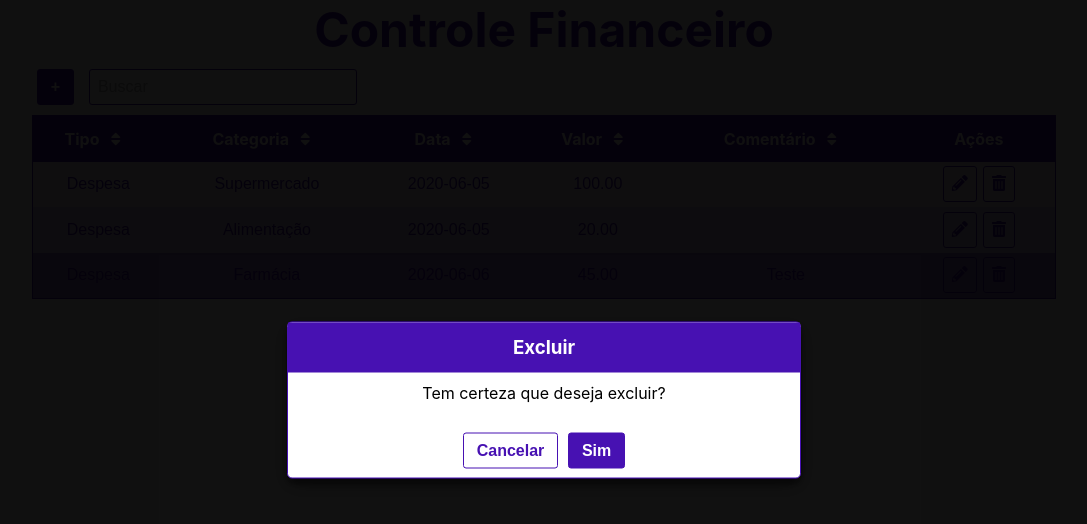
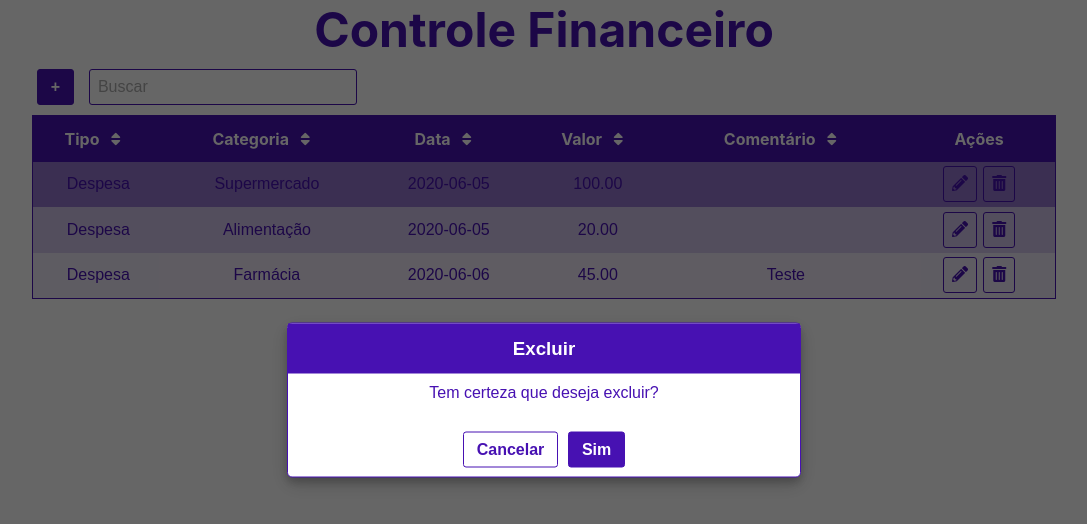
Before and after one commit to vcnsiqueira/Personal_finance, a React (Create React App) app in the folder client/: page / in a window 1280 px wide. Both pictures are taken after a click on the element 1095 px from the left and 184 px from the top of the page. Shown: the top 524 px of the page, without its empty margins (96-1183 px from the left). Built offline with nearby package versions, Linux system fonts and the light colour scheme.

Commit message:
I corrected some mistakes with the modals, for instance the grey background when clicking the delete button. I added the function when the user clicks the escape button to cancel the modals and the same when he clicks outside the overlay

```diff
--- a/client/src/Components/Modal/ConfirmModal/ConfirmModal.js
+++ b/client/src/Components/Modal/ConfirmModal/ConfirmModal.js
@@ -8,13 +8,19 @@ const ConfirmModal = ({ show, handleClose, children, element, onRemove }) => {
 
     const showHideClassName = show ? "modal display-block" : "modal display-none"
 
-    const removeElement = (element) => {
+    const removeElement = element => {
         onRemove(element.id);
         handleClose();
     };
 
+    const handleBackground = event => { // Função para fechar o modal ao clicar fora
+        if (!event.target.closest('.modal-wrapper')) {
+            handleClose();
+        }
+    };
+
     return(
-        <div className={showHideClassName}>
+        <div className={showHideClassName} onClick={handleBackground}>
             <div className="modal-wrapper">
                 <div className="modal-header">
                     <h3>{children}</h3>
@@ -24,7 +30,7 @@ const ConfirmModal = ({ show, handleClose, children, element, onRemove }) => {
                 </div>
                 <div className="modal-footer">
                     <Button backgroundColor="#4711B2" onClick={handleClose}>Cancelar</Button>
-                    <Button variant="solid" backgroundColor="#4711B2" type="submit" onClick={() => removeElement(element)}>Sim</Button>
+                    <Button variant="solid" backgroundColor="#4711B2" onClick={() => removeElement(element)}>Sim</Button>
                 </div>
             </div>
         </div>
--- a/client/src/Components/Modal/RegisterModal/RegisterModal.js
+++ b/client/src/Components/Modal/RegisterModal/RegisterModal.js
@@ -49,17 +49,27 @@ class RegisterModal extends Component {
         const { tipo, categoria, data, valor, comentario } = this.state;
         const { show, children, handleClose } = this.props;
         const selectTypeOptions = [ 'Receita', 'Despesa' ];
-        //const showHideClassName = show ? "modal display-block" : "modal display-none"
+        const showHideClassName = show ? "modal display-block" : "modal display-none"
+
+        const handleEscape = event => {
+            if (event.key === "Escape") {
+                handleClose();
+            }
+        }
+
+        const handleBackground = event => {
+            if (!event.target.closest('.modal-wrapper')) {
+                handleClose();
+            };
+        };
 
         return(
-            !show
-                ? null :
-                <div className="modal display-block">
+            <div className={showHideClassName} onClick={handleBackground}>
                 <div className="modal-wrapper">
                     <div className="modal-header">
                         <h3>{children}</h3>
                     </div>
-                        <form onSubmit={this.submitForm}>
+                    <form onReset={handleClose} onKeyDown={handleEscape} onSubmit={this.submitForm}>
                         <div className="modal-body">
                             <div>
                                 <Label>Cadastro:</Label>
@@ -83,7 +93,7 @@ class RegisterModal extends Component {
                             </div>
                         </div>
                         <div className="modal-footer">
-                                <Button backgroundColor="#4711B2" onClick={handleClose}>Cancelar</Button>
+                            <Button backgroundColor="#4711B2" type="reset">Cancelar</Button>
                             <Button variant="solid" backgroundColor="#4711B2" type="submit">Cadastrar</Button>
                         </div>
                     </form>
--- a/client/src/Components/Select/Select.js
+++ b/client/src/Components/Select/Select.js
@@ -27,11 +27,11 @@ const SelectStyles = styled.select`
 
 const Select = ({ value, options, onChange }) => {
     return(
-        <SelectStyles value={value} onChange={onChange}>
-                <option value='' selected disabled>Escolha</option>
+        <SelectStyles defaultValue={value} onChange={onChange}>
+                <option value={''} disabled>Escolha</option>
                 {options.map(option => {
                     return(
-                        <option value={option}>{option}</option>
+                        <option key={option} value={option}>{option}</option>
                     )
                 })}
         </SelectStyles>
--- a/client/src/Components/Table/Table.js
+++ b/client/src/Components/Table/Table.js
@@ -14,18 +14,26 @@ class Table extends React.Component {
 
         this.state = {
             header: ['Tipo', 'Categoria', 'Data', 'Valor', 'Comentário', 'Ações'],
-            showConfirmModal: false,
+            showConfirmModal: null,
             sortedField: null,
         };
 
-        this.toggleConfirmModal = this.toggleConfirmModal.bind(this);
+        this.openConfirmModal = this.openConfirmModal.bind(this);
+        this.closeConfirmModal = this.closeConfirmModal.bind(this);
+        this.sortElement = this.sortElement.bind(this);
     };
 
-    toggleConfirmModal = event => {
+    openConfirmModal = item => {
         this.setState({
-          showConfirmModal: !this.state.showConfirmModal,
-        })
-    }
+          showConfirmModal: item,
+        });
+    };
+
+    closeConfirmModal = () => {
+        this.setState({
+            showConfirmModal: null,
+        });
+    };
 
     sortElement = name => {
         this.setState({
@@ -44,11 +52,11 @@ class Table extends React.Component {
                     <thead>
                         <tr>
                         {
-                            header.map(item => {
+                            header.map((item, index) => {
                                 if(item !== 'Ações'){
-                                    return(<th>{item}<Icon color='#FFF' onClick={() => this.sortElement(item)}><i className="fas fa-sort"></i></Icon></th>);
+                                    return(<th key={index}>{item}<Icon color='#FFF' onClick={() => this.sortElement(item)}><i className="fas fa-sort"/></Icon></th>);
                                 }
-                                return(<th>{item}</th>);
+                                return(<th key={index}>{item}</th>);
                             })
                         }
                         </tr>
@@ -64,17 +72,16 @@ class Table extends React.Component {
                                     <td>{item.valor}</td>
                                     <td>{item.comentario}</td>
                                     <td>
-                                        <Icon color='#4711B2' border hover><i className="fas fa-pencil-alt"></i></Icon>
-                                        <Icon color='#4711B2' border hover onClick={this.toggleConfirmModal}><i className="fas fa-trash-alt"></i></Icon>
+                                        <Icon color='#4711B2' border hover><i className="fas fa-pencil-alt"/></Icon>
+                                        <Icon color='#4711B2' border hover onClick={() => this.openConfirmModal(item)}><i className="fas fa-trash-alt"/></Icon>
+                                        <ConfirmModal show={showConfirmModal === item} handleClose={this.closeConfirmModal} element={item} onRemove={onRemove}>Excluir</ConfirmModal>
                                     </td>
-                                    <ConfirmModal show={showConfirmModal} handleClose={this.toggleConfirmModal} element={item} onRemove={onRemove}>Excluir</ConfirmModal>
                                 </tr>
                                 );
                             })
                         }
                     </tbody>
                 </table>
-                {console.log(this.state.sortedField)}
             </div>
         )
     };
```
Lines whose indentation alone changed are shown as unchanged.
